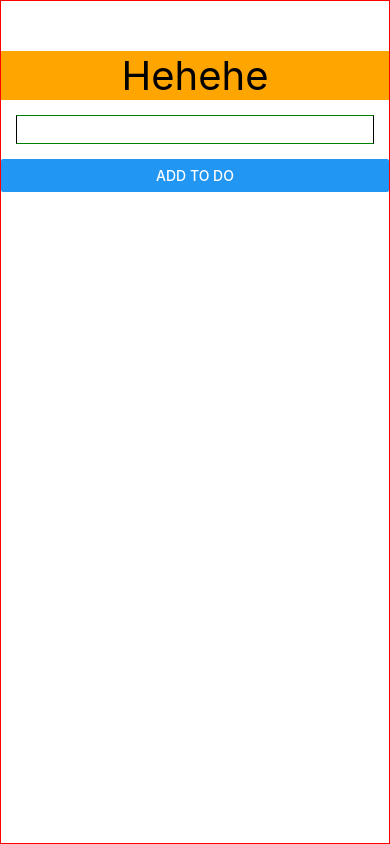
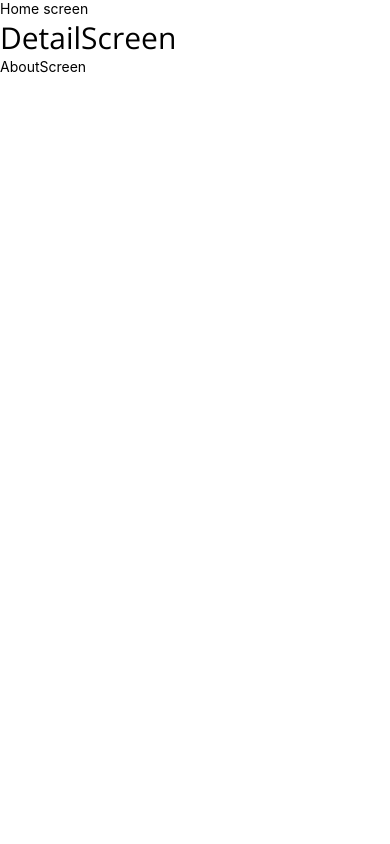
Before and after one commit to nguyenngoctuongvan3003/Reactive_Native_LuyenTap, a React Native app: screen / in a window 390 px wide. Built offline with nearby package versions, Linux system fonts and the light colour scheme.

Commit message:
su dung font

```diff
--- a/App.tsx
+++ b/App.tsx
@@ -1,143 +1,36 @@
-import { useState } from "react";
-import {
-  Alert,
-  Button,
-  FlatList,
-  Keyboard,
-  Pressable,
-  ScrollView,
-  StyleSheet,
-  Text,
-  TextInput,
-  TouchableOpacity,
-  TouchableWithoutFeedback,
-  View,
-} from "react-native";
-import FlexBox from "./components/flexBox";
-import EvilIcons from "@expo/vector-icons/EvilIcons";
-interface ITodo {
-  id: number;
-  name: string;
-}
-export default function App() {
-  const [toDo, setToDo] = useState("");
-  const [listToDo, setListToDo] = useState<ITodo[]>([]);
+import { Text, View, StyleSheet } from "react-native";
+import HomeScreen from "./components/review/home";
+import DetailScreen from "./components/review/detail";
+import AboutScreen from "./components/review/about";
+//font
+import { useFonts } from "expo-font";
+import * as SplashScreen from "expo-splash-screen";
+import { useEffect } from "react";
 
-  function randomInteger(min: number, max: number) {
-    return Math.floor(Math.random() * (max - min + 1)) + min;
+SplashScreen.preventAutoHideAsync();
+
+const App = () => {
+  const [loaded, error] = useFonts({
+    vanvuive: require("./assets/fonts/OpenSans-Regular.ttf"),
+  });
+
+  useEffect(() => {
+    if (loaded || error) {
+      SplashScreen.hideAsync();
+    }
+  }, [loaded, error]);
+
+  if (!loaded && !error) {
+    return null;
   }
 
-  const handleAddTodo = () => {
-    if (!toDo) {
-      Alert.alert("Lỗi input to do", "To do không được null", [
-        {
-          text: "Cancel",
-          onPress: () => console.log("Cancel Pressed"),
-          style: "cancel",
-        },
-        { text: "OK", onPress: () => console.log("OK Pressed") },
-      ]);
-      return;
-    }
-    setListToDo([...listToDo, { id: randomInteger(2, 2000000), name: toDo }]);
-    setToDo("");
-  };
-  const deleteToDo = (id: number) => {
-      const newToDos = listToDo.filter((item) => item.id !== id);
-      setListToDo(newToDos);
-  };
+  return (
+    <View>
+      <HomeScreen />
+      <DetailScreen />
+      <AboutScreen />
+    </View>
+  );
+};
 
-  return (
-    <TouchableWithoutFeedback onPress={() => Keyboard.dismiss()}>
-      <View style={styles.container}>
-        {/* header */}
-        <Text style={styles.header}>Hehehe</Text>
-
-        {/* form  */}
-        <View style={styles.form}>
-          <TextInput
-            value={toDo}
-            style={styles.toDoInput}
-            onChangeText={(value) => setToDo(value)}
-          />
-          <Button title="Add to do" onPress={handleAddTodo} />
-        </View>
-
-        {/* list to do  */}
-        <View style={styles.toDo}>
-          <FlatList
-            data={listToDo}
-            keyExtractor={(item) => item.id + ""}
-            renderItem={({ item }) => {
-              return (
-                <Pressable
-                  style={({ pressed }) => ({ opacity: pressed ? 0.5 : 1 })}
-
-                >
-                  <View style={styles.groupToDo}>
-                    <Text style={styles.toDoItem}>{item.name}</Text>
-                    <EvilIcons name="close" size={24} color="black" onPress={() => deleteToDo(item.id)} />
-                  </View>
-                </Pressable>
-              );
-            }}
-          />
-        </View>
-      </View>
-    </TouchableWithoutFeedback>
-  );
-}
-// dùng vòng map để tạo ra 1 array mới mà không làm thay đổi giá trị của biến ban đầu
-const styles = StyleSheet.create({
-  container: {
-    borderWidth: 1,
-    borderColor: "red",
-    paddingTop: 50,
-    flex: 1,
-    backgroundColor: "#fff",
-  },
-  header: {
-    paddingHorizontal: 20,
-    textAlign: "center",
-    backgroundColor: "orange",
-    fontSize: 40,
-    // flex:1
-  },
-  form: {
-    // flex:2
-    marginBottom: 30,
-  },
-  toDo: {
-    flex: 1,
-
-  },
-  list: {
-    padding: 30,
-    backgroundColor: "pink",
-    marginBottom: 30,
-  },
-  toDoInput: {
-    borderWidth: 1,
-    borderBlockColor: "green",
-    padding: 5,
-    margin: 15,
-  },
-  body: {
-    paddingHorizontal: 10,
-    marginBottom: 20,
-  },
-  toDoItem: {
-    fontSize: 30,
-
-  },
-  groupToDo: {
-    flexDirection: "row",
-    alignItems:"center" ,
-    borderWidth: 1,
-    borderStyle: "dashed",
-    marginBottom:15,
-    justifyContent:"space-between",
-    padding:15,
-    marginHorizontal:10
-  }
-});
+export default App;
--- /dev/null
+++ b/components/review/about.tsx
@@ -0,0 +1,11 @@
+import { Text, View } from "react-native"
+
+const AboutScreen =()=>{
+    return(
+        <View>
+            <Text>AboutScreen</Text>
+        </View>
+    )
+}
+
+export default AboutScreen;
--- /dev/null
+++ b/components/review/detail.tsx
@@ -0,0 +1,16 @@
+import { Text, View, StyleSheet } from "react-native";
+const styles = StyleSheet.create({
+  review: {
+    fontSize: 30,
+    fontFamily: "vanvuive",
+  },
+});
+const DetailScreen = () => {
+  return (
+    <View>
+      <Text style={styles.review}>DetailScreen</Text>
+    </View>
+  );
+};
+
+export default DetailScreen;
--- /dev/null
+++ b/components/review/home.tsx
@@ -0,0 +1,11 @@
+import { Text, View } from "react-native"
+
+const HomeScreen =()=>{
+    return(
+        <View>
+            <Text>Home screen</Text>
+        </View>
+    )
+}
+
+export default HomeScreen;
--- a/package.json
+++ b/package.json
@@ -15,6 +15,8 @@
   },
   "dependencies": {
     "expo": "51.0.20",
+    "expo-font": "12.0.9",
+    "expo-splash-screen": "0.27.5",
     "expo-status-bar": "1.12.1",
     "react": "18.2.0",
     "react-native": "0.74.3"
```
Also changed, not shown: assets/fonts/OpenSans-Regular.ttf (added), 1 other file (tests, documents, lock files or other folders).
